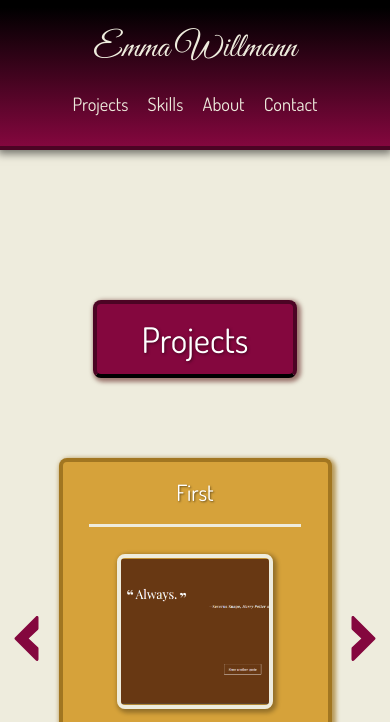
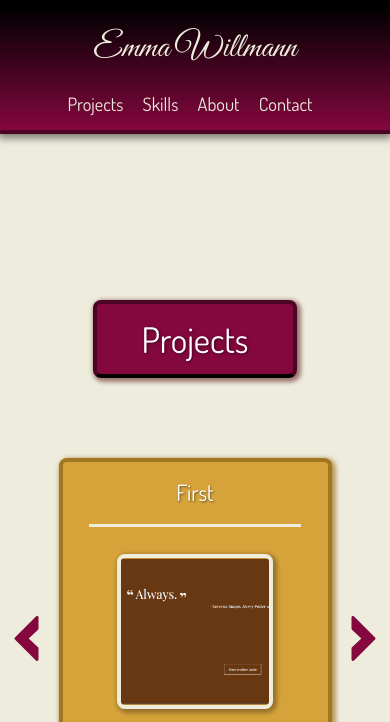
Before and after one commit to awillem/FEWD_9_Portfolio, a plain HTML site: page index.html in a window 390 px wide. Shown: the top 722 px of the page. Drawn offline with nearby package versions, Linux system fonts and the light colour scheme.

Commit message:
attempt to fix mobile spacing

```diff
--- a/css/styles.css
+++ b/css/styles.css
@@ -50,6 +50,10 @@ header {
   display: none;
 }
 
+.container {
+  width: 100%;
+}
+
 nav {
   background: linear-gradient(to top, var(--wine), black 95%);
   color: var(--off-white);
@@ -64,15 +68,20 @@ nav div {
 }
 
 nav h2 {
-  display: inline-block;
   font-family: var(--font-script);
   font-size: 2.15em;
   margin-bottom: 10px;
 }
 
 nav ul {
+  width: 100%;
+  display: inline-block;
   padding: 10px;
   margin-top: 0;
+  padding-inline-start: 0;
+  margin-block-start: 0;
+  margin-block-end: 0;
+  list-style-type: none;
 }
 
 nav li {
@@ -98,7 +107,7 @@ nav li:hover {
 .sticky {
   position: fixed;
   top: 0;
-  width: 100%;
+  width: 100vw;
 }
 
 main {
```
Also changed, not shown: index.html (+2 -2 lines).
